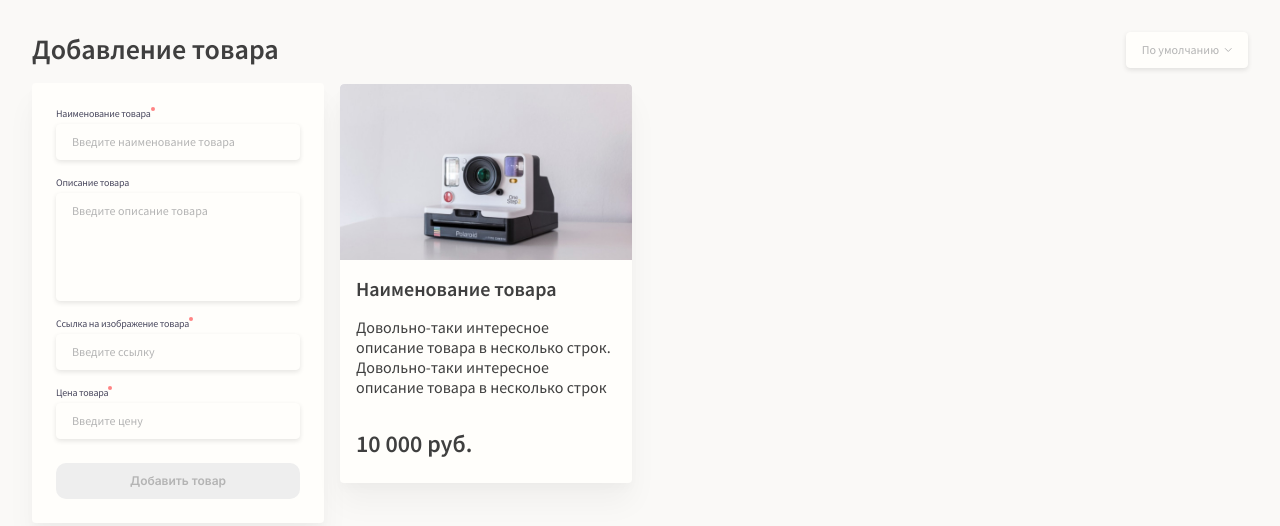
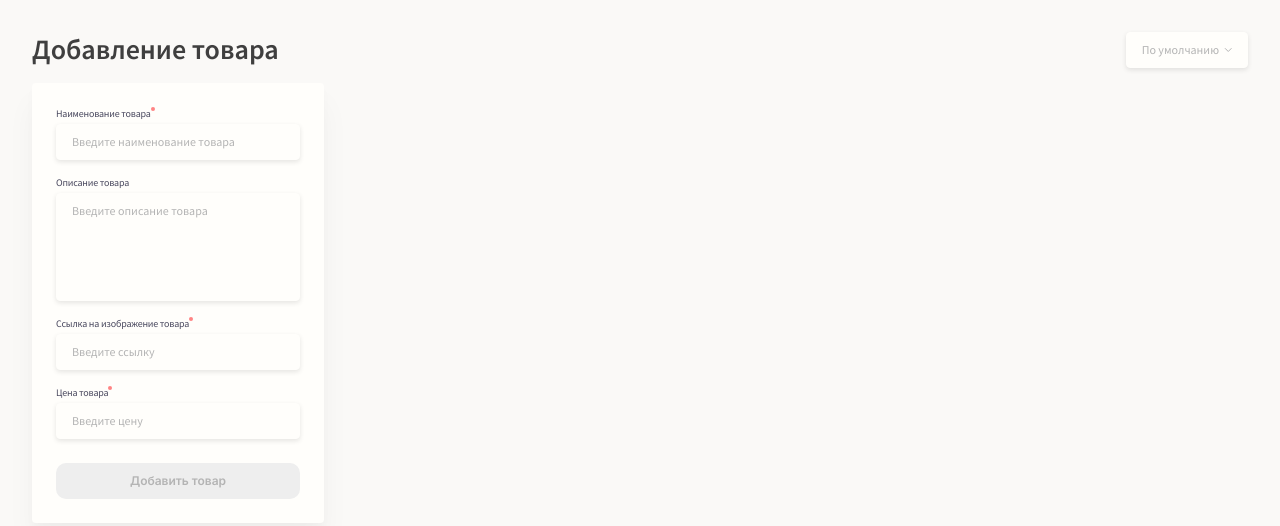
Before and after one commit to baraboza/idaproject, a Nuxt app: page / in a window 1280 px wide. Shown: the top 526 px of the page. Built offline with nearby package versions, Linux system fonts and the light colour scheme.

Commit message:
Разработка функционала сохранения списка товаров при перезагрузке страницы

```diff
--- a/components/ProductList.vue
+++ b/components/ProductList.vue
@@ -37,24 +37,34 @@
 export default {
   data () {
     return {
-      items: [
-        {
-          title: 'Наименование товара',
-          description: 'Довольно-таки интересное описание товара в несколько строк. Довольно-таки интересное описание товара в несколько строк',
-          image: '/images/product.jpg',
-          price: '10 000'
-        }
-      ]
+      items: []
+    }
+  },
+
+  mounted () {
+    if (localStorage.getItem('productList')) {
+      try {
+        this.items = JSON.parse(localStorage.getItem('productList'))
+      } catch (e) {
+        localStorage.removeItem('productList')
+      }
     }
   },
 
   methods: {
     addItem (product) {
       this.items.push(product)
+      this.saveItems()
     },
 
     removeItem (index) {
       this.items.splice(index, 1)
+      this.saveItems()
+    },
+
+    saveItems () {
+      const parsed = JSON.stringify(this.items)
+      localStorage.setItem('productList', parsed)
     }
   }
 }
```
